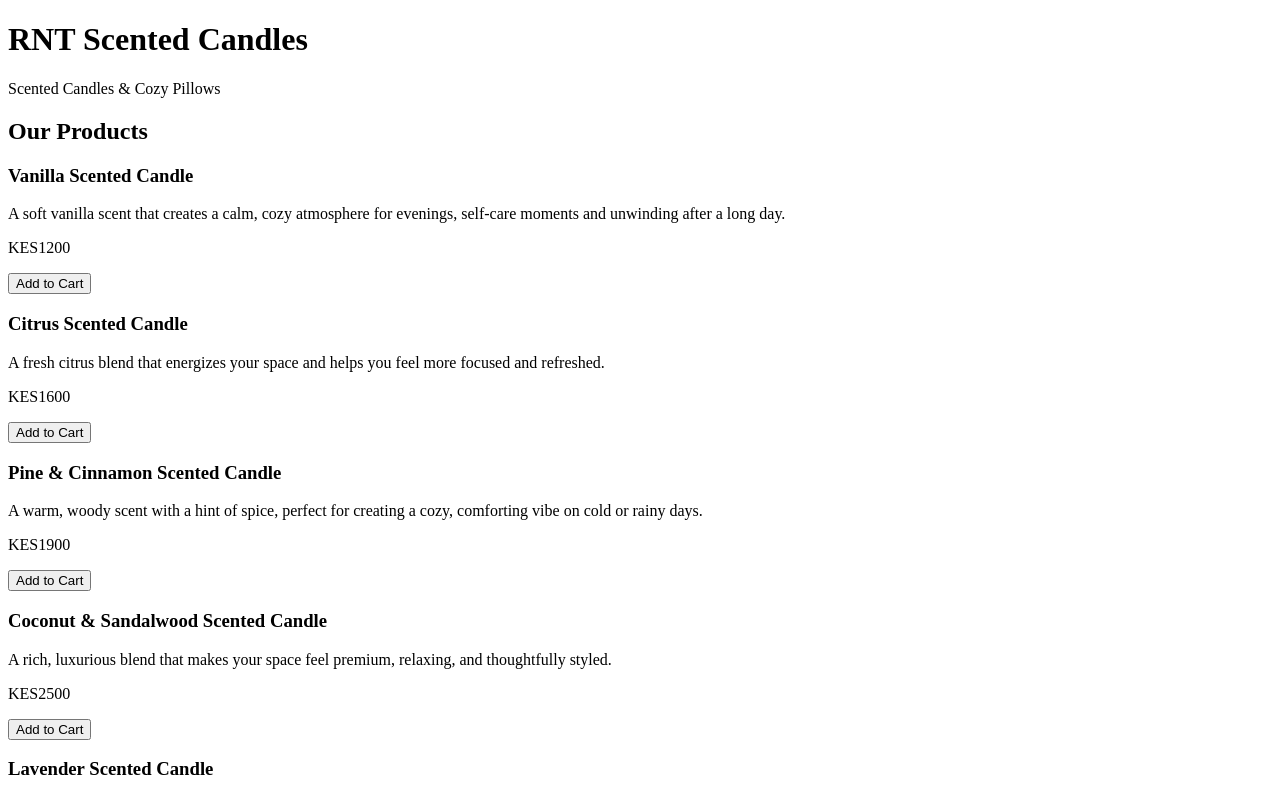
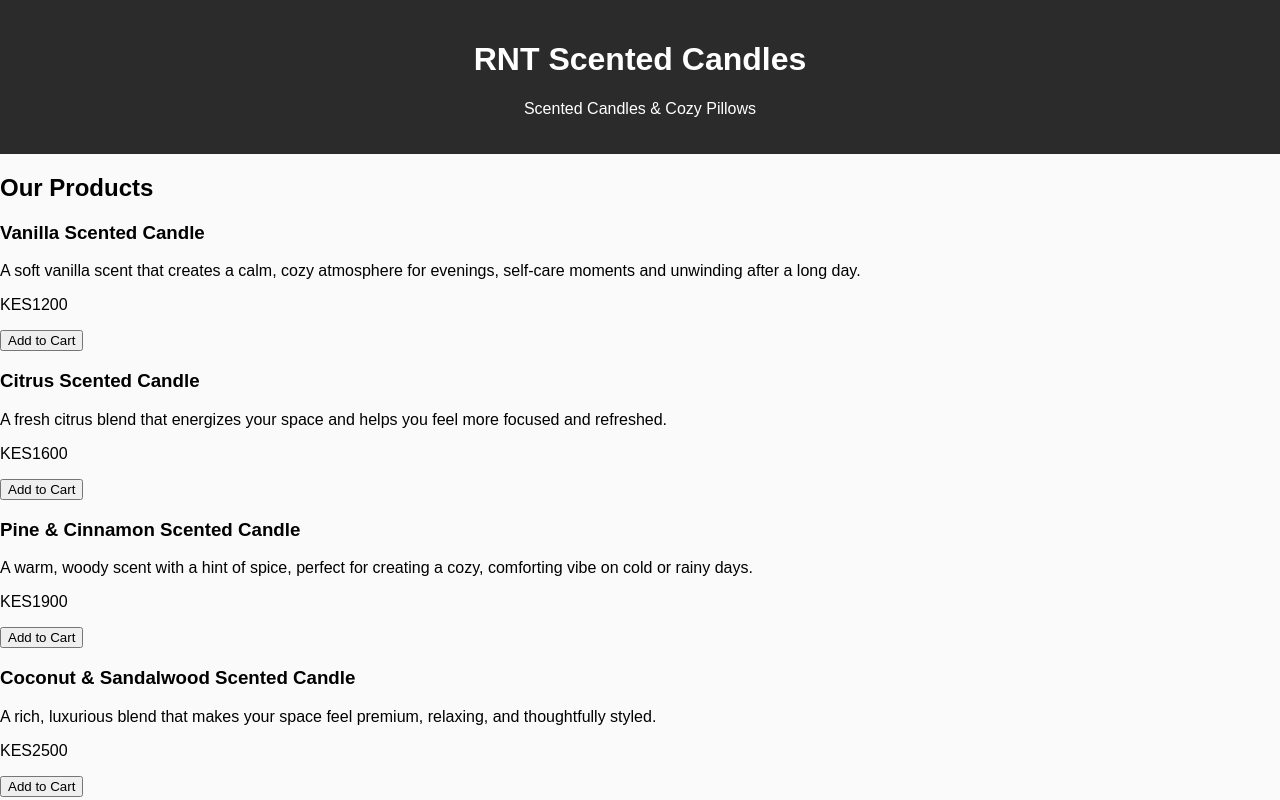
Before and after one commit to esther-n-m/RNT, a plain HTML site: page frontend_RNT/index.html in a window 1280 px wide. Shown: the top 800 px of the page. Drawn offline with Linux system fonts and the light colour scheme.

Commit message:
created a css page , linked to html , base page styling

```diff
--- /dev/null
+++ b/frontend_RNT/css/style.css
@@ -0,0 +1,13 @@
+body {
+  font-family: Arial, sans-serif;
+  margin: 0;
+  padding: 0;
+  background: #fafafa;
+}
+
+header {
+  background: #2b2b2b;
+  color: white;
+  padding: 20px;
+  text-align: center;
+}
--- a/frontend_RNT/index.html
+++ b/frontend_RNT/index.html
@@ -4,6 +4,7 @@
     <meta charset="UTF-8">
     <meta name="viewport" content="width=device-width, initial-scale=1.0">
     <title>RNT Scented Candles</title>
+    <link rel="stylesheet" href="css/style.css">
     <script src="javascript/script.js" defer></script>
 </head>
 <body>
```
